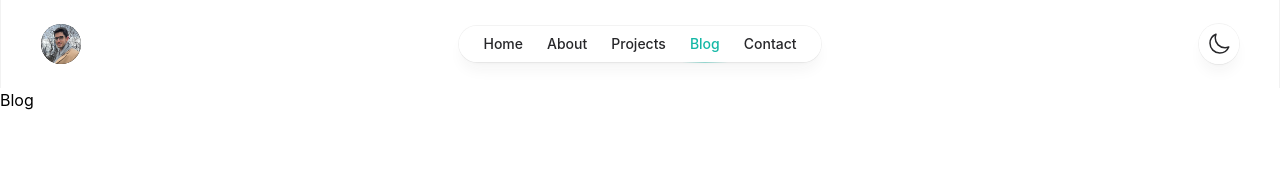
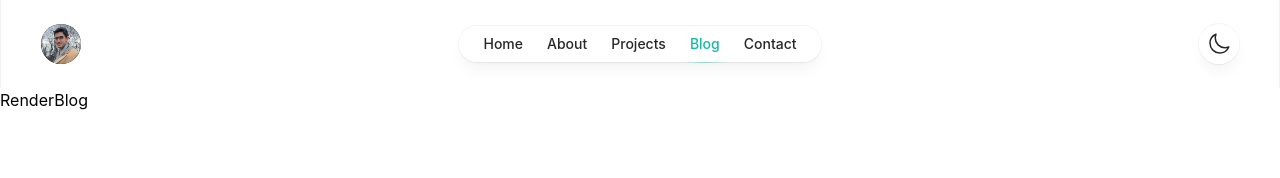
Before and after one commit to Facundo-Martin/portfolio-nextjs, a Next.js app: page /blog in a window 1280 px wide. Shown: the top 178 px of the page. Built offline with nearby package versions, Linux system fonts and the light colour scheme.

Commit message:
added dummy posts component

```diff
--- /dev/null
+++ b/src/components/Blog/BlogCard.tsx
@@ -0,0 +1,5 @@
+import React from 'react';
+
+export default function BlogCard() {
+  return <div>BlogCard</div>;
+}
--- /dev/null
+++ b/src/components/Blog/RenderBlog.tsx
@@ -0,0 +1,5 @@
+import React from 'react';
+
+export default function RenderBlog() {
+  return <div>RenderBlog</div>;
+}
--- a/src/pages/blog/index.tsx
+++ b/src/pages/blog/index.tsx
@@ -1,7 +1,9 @@
 import type { NextPage } from 'next';
 import Head from 'next/head';
+import RenderBlog from '../../components/Blog/RenderBlog';
 import Layout from '../../components/Layout/Layout';
 
+const posts = [{ title: 'Facundo Martin', excerpt: 'lalala' }];
 const Blog: NextPage = () => {
   return (
     <>
@@ -9,7 +11,7 @@ const Blog: NextPage = () => {
         <title> About | Facundo Martin</title>
       </Head>
       <Layout>
-        <h1>Blog</h1>
+        <RenderBlog posts={posts} />
       </Layout>
     </>
   );
```
